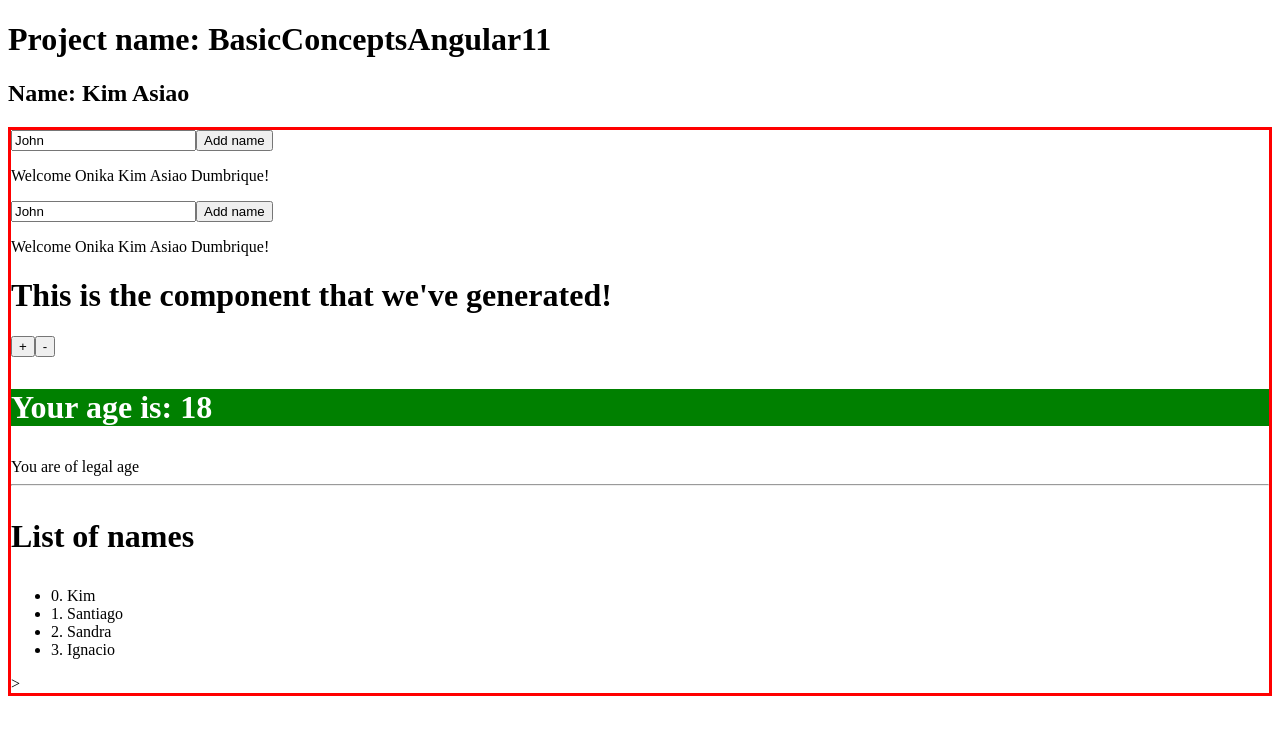
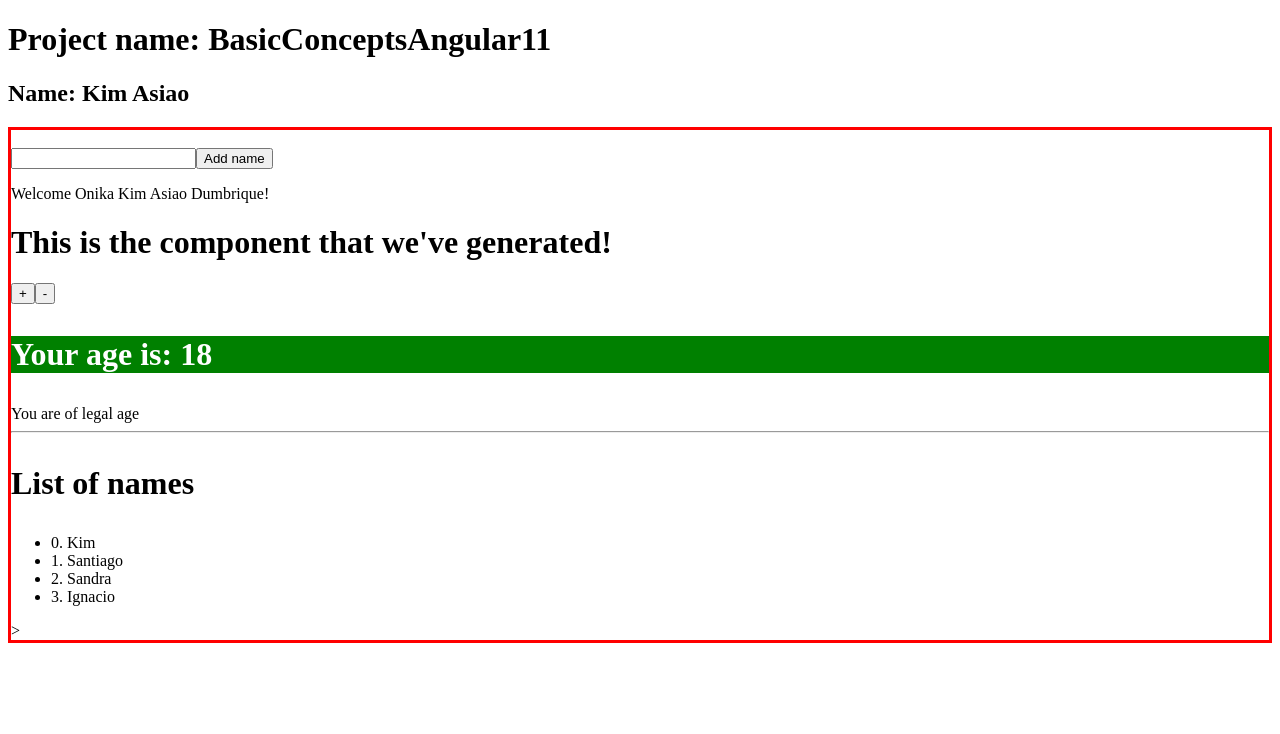
Before and after one commit to oasiao/BasicConceptsAngular11, an Angular app: page / in a window 1280 px wide. Shown: the top 734 px of the page. Built offline with nearby package versions, Linux system fonts and the light colour scheme.

Commit message:
NgModel, Template Reference Variable, Class bindings

```diff
--- a/src/app/app.component.css
+++ b/src/app/app.component.css
@@ -0,0 +1,3 @@
+.hidden{
+  opacity: 0;
+}
--- a/src/app/app.component.html
+++ b/src/app/app.component.html
@@ -2,8 +2,7 @@
 <h2>Name: {{name}}</h2>
 
 <div style="border: 3px solid red;">
-
-  <home [surname]="myName" (sayHello)="onSayHello($event)"></home>
-  <home [surname]="myName" (sayHello)="onSayHello($event)"></home>
+  <div [class.hidden]="myHelloComponent.inputName.length == 0">Writting '{{myHelloComponent.inputName}} in HomeComponent'</div>
+  <home #myHelloComponent [surname]="myName" (sayHello)="onSayHello($event)"></home>
   <new-component></new-component>
 </div>
--- a/src/app/app.module.ts
+++ b/src/app/app.module.ts
@@ -1,6 +1,7 @@
 import { CommonModule } from '@angular/common'
 import { NgModule } from '@angular/core';
 import { BrowserModule } from '@angular/platform-browser';
+import { FormsModule } from '@angular/forms'
 
 import { AppComponent } from './app.component';
 import { MyNewComponentComponent } from './my-new-component/my-new-component.component';
@@ -14,7 +15,8 @@ import { HomeComponentComponent } from './home-component/home-component.componen
   ],
   imports: [
     BrowserModule,
-    CommonModule
+    CommonModule,
+    FormsModule
   ],
   providers: [],
   bootstrap: [AppComponent]
--- a/src/app/home-component/home-component.component.html
+++ b/src/app/home-component/home-component.component.html
@@ -1,5 +1,8 @@
 <div>
-  <input type="text" [value]="inputName" (keyup)="updateInputName($event)"/>
+  <!-- We can do it in this way to binding bi-directonally, but its preferible to use NgModel-->
+  <!-- <input type="text" [value]="inputName" (keyup)="updateInputName($event)"/> -->
+
+  <input type="text" [(ngModel)]="inputName"/>
   <button (click)="addName()">Add name</button>
 </div>
 <p (click)="onNameClick()" *ngIf="surname">Welcome {{surname}}!</p>
--- a/src/app/home-component/home-component.component.ts
+++ b/src/app/home-component/home-component.component.ts
@@ -15,7 +15,8 @@ export class HomeComponentComponent{
   @Output() sayHello: EventEmitter<string> = new EventEmitter<string>();
 
   public namesList: Array<string> = [];
-  public inputName: string = 'John';
+  // public inputName: string = 'John';
+  public inputName: string = '';
   constructor(){}
 
   //creamos el método:::
@@ -29,8 +30,11 @@ export class HomeComponentComponent{
     console.log(this.namesList);
   }
 
-  updateInputName(event:any){
+  //used only for trial binding bidirectional. Use NgModel to simplify the code
+  /*updateInputName(event:any){
     this.inputName = event.target.value;
     console.log(this.inputName);
-  }
+  }*/
+
+
 }
```
